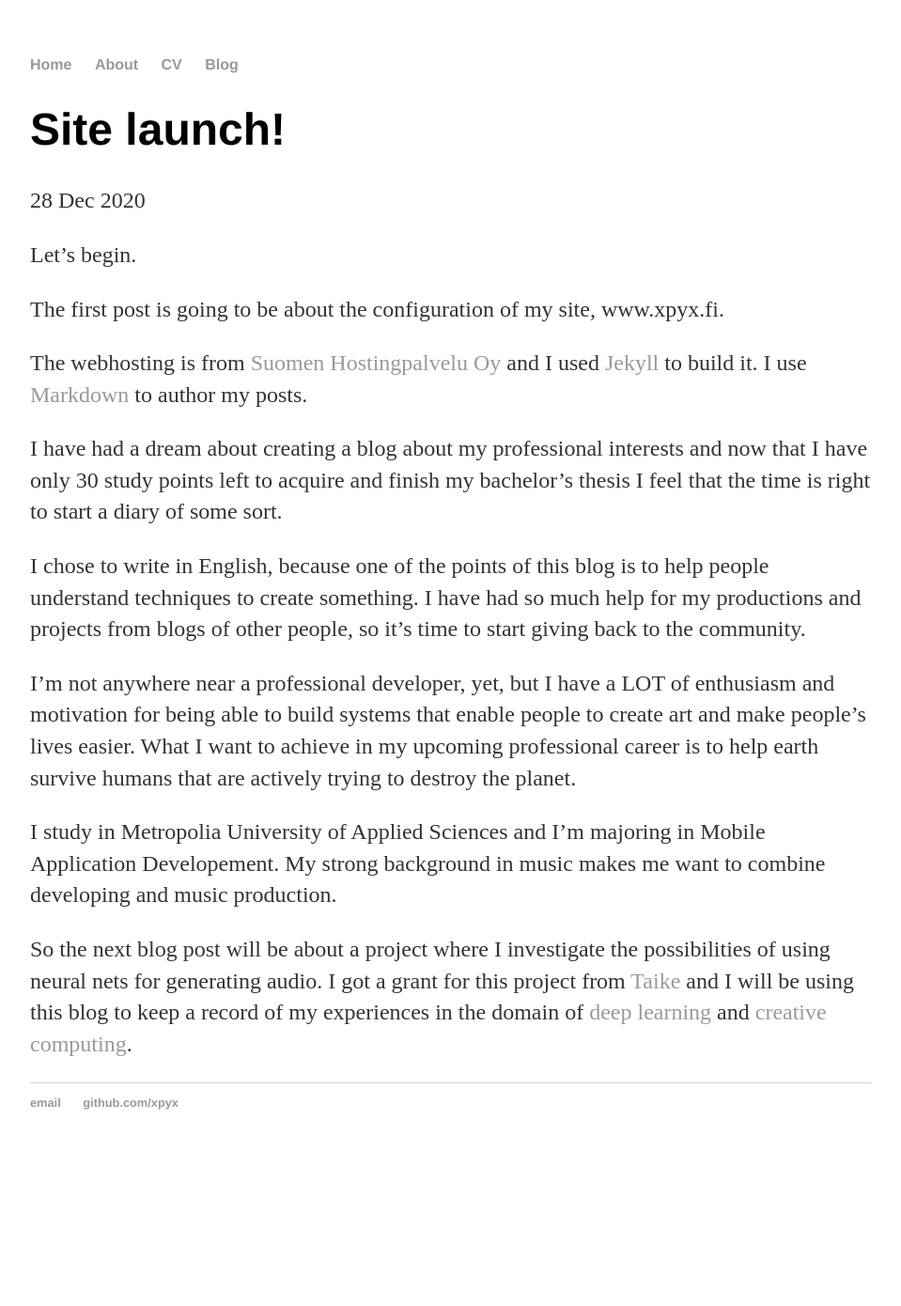
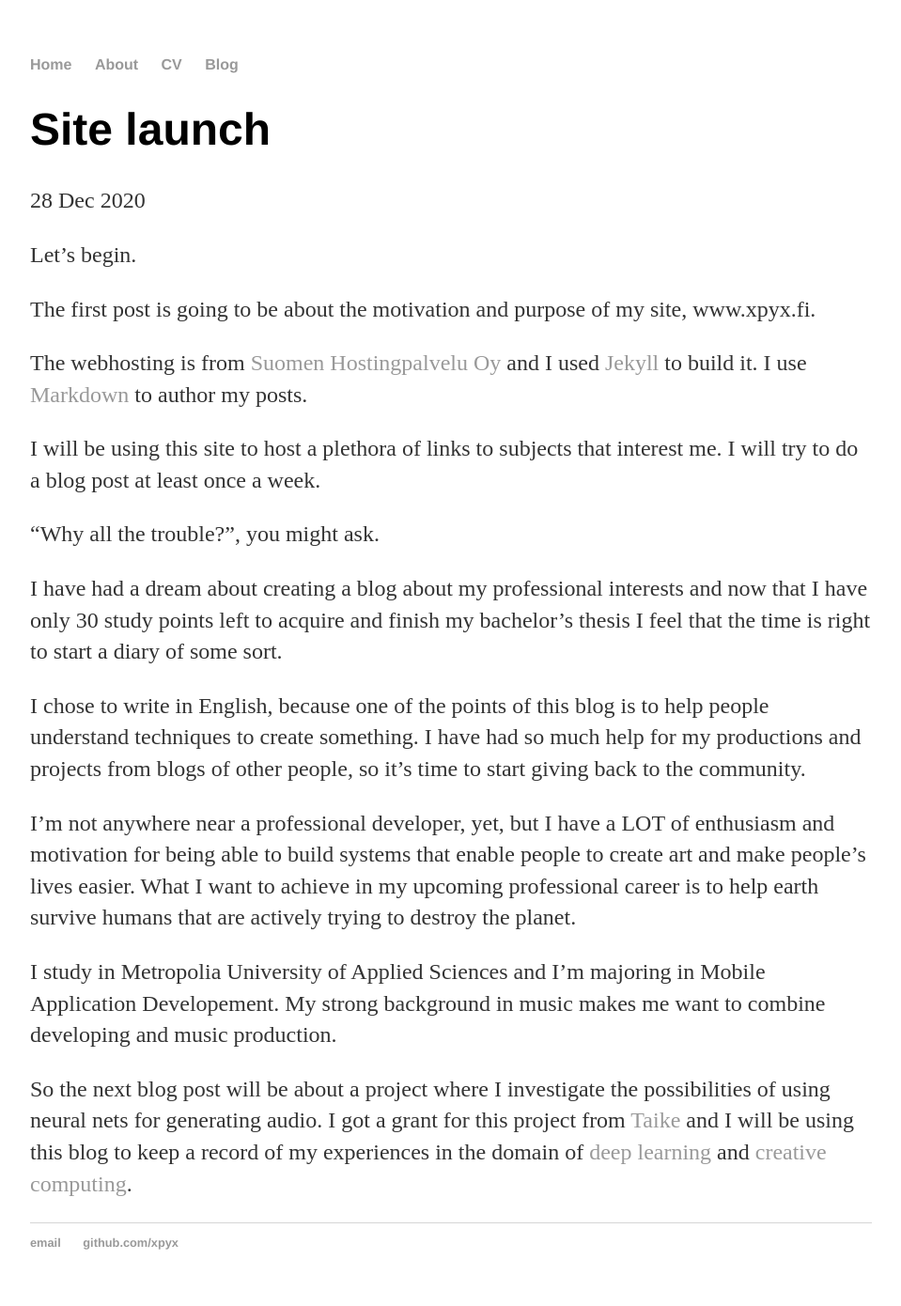
Before and after one commit to xpyx/xpyx.github.io, a Jekyll site: the page built from _posts/2020-12-28-xpyx-site-launched.md, in a window 1280 px wide. Shown: the whole page at 94% size, without its empty margins (160-1119 px from the left). Built offline with Jekyll 4.4.1, drawn with Linux system fonts in a browser that asks for light colours; before the commit the page ends 1241 px from its top, so only the background shows below that.

Commit message:
update first blog post

```diff
--- a/_posts/2020-12-28-xpyx-site-launched.md
+++ b/_posts/2020-12-28-xpyx-site-launched.md
@@ -1,15 +1,20 @@
 ---
 layout: post
-title: "Site launch!"
+title: "Site launch"
 date: 2020-12-28
 ---
 
 Let's begin.
 
-The first post is going to be about the configuration of my site, www.xpyx.fi.
+The first post is going to be about the motivation and purpose of my site, www.xpyx.fi.
 
 The webhosting is from [Suomen Hostingpalvelu Oy](https://www.hostingpalvelu.fi/) and I used
 [Jekyll](http://jekyllrb.com) to build it. I use [Markdown](https://en.wikipedia.org/wiki/Markdown) to author my posts.
+
+I will be using this site to host a plethora of links to subjects that interest me. I will try to do a blog post at
+least once a week.
+
+"Why all the trouble?", you might ask.
 
 I have had a dream about creating a blog about my professional interests and now that I have only 30 study points left
 to acquire and finish my bachelor's thesis I feel that the time is right to start a diary of some sort.
```
